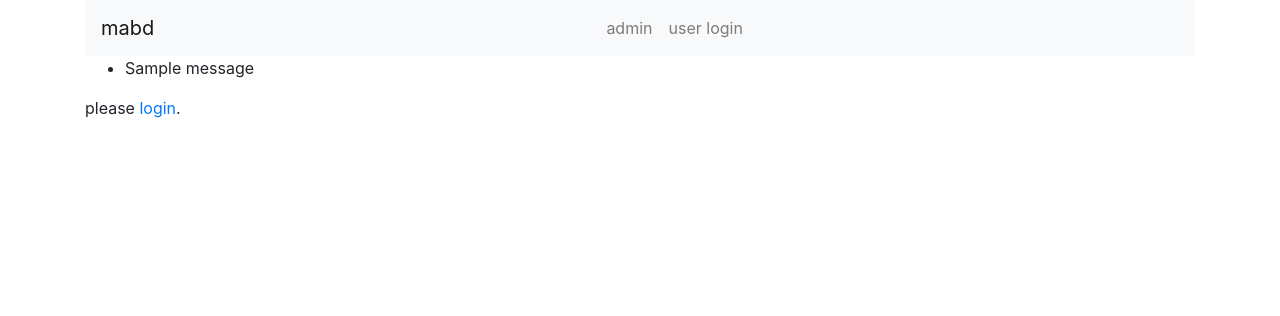
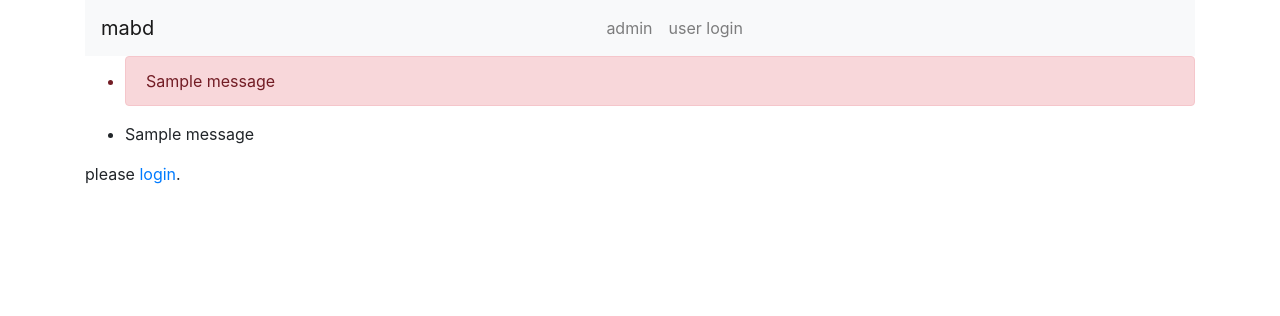
Before and after one commit to circius/mabd-flask, a Flask app: page / in a window 1280 px wide. Shown: the top 316 px of the page. Run offline with Flask 2, Linux system fonts and the light colour scheme; one stand-in notice (Sample message) is shown; parts of the project's set-up code (start-up, migrations or seed data) failed here and were passed over; some libraries are stand-ins or nearby versions.

Commit message:
reformat and add flashing to base template

```diff
--- a/src/mabd/flask_interface/templates/layout.html
+++ b/src/mabd/flask_interface/templates/layout.html
@@ -38,7 +38,15 @@
       {% endblock breadcrumbs %}
     </nav>
 </div>
-<!-- Your page content -->
+{% with messages = get_flashed_messages() %}
+  {% if messages %}
+    <ul class=flashes>
+      {% for message in messages %}
+        <li class="alert alert-danger"> {{ message }} </li>
+      {% endfor %}
+    </ul>
+  {% endif %}
+{% endwith %}
 {% block content %}{% endblock %}
 
 {% block scripts %}
```
Lines whose indentation alone changed are shown as unchanged.
